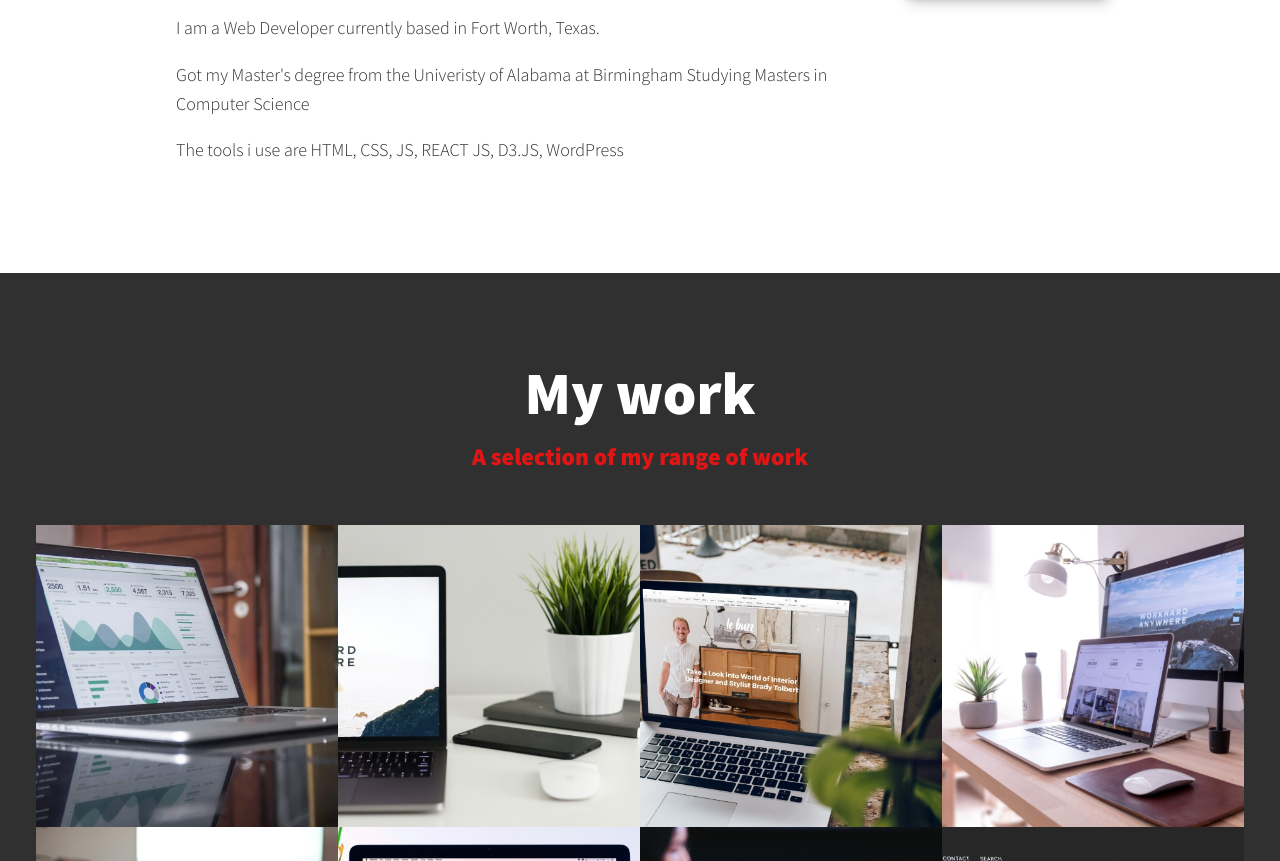
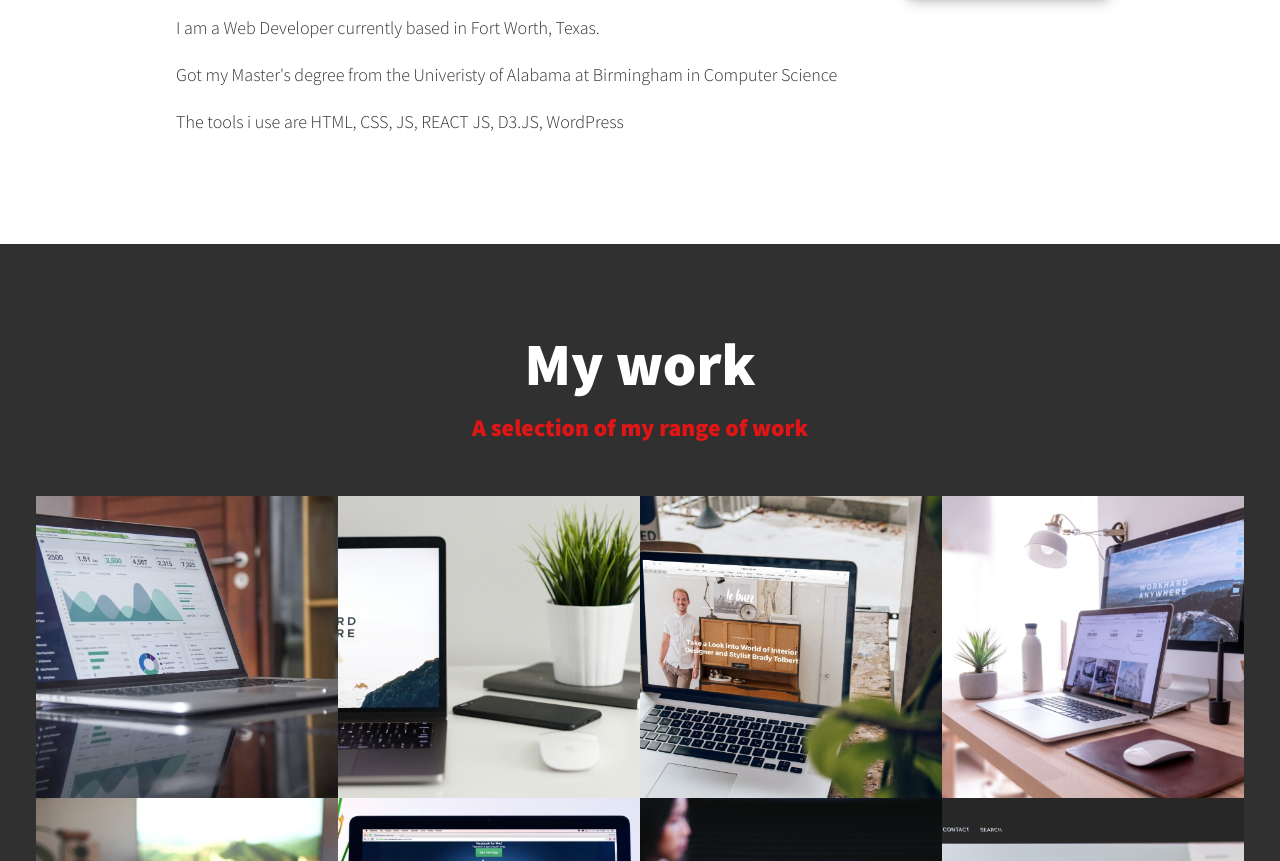
Before and after one commit to princedevc/portfolio, a plain HTML site: page index.html in a window 1280 px wide. Shown: the part 1490-2351 px from the top of the page. Drawn offline with nearby package versions, Linux system fonts and the light colour scheme.

Commit message:
Update index.html

```diff
--- a/index.html
+++ b/index.html
@@ -88,7 +88,7 @@
 
         <div class="about-me__body">
             <p>I am a  Web Developer currently based in Fort Worth, Texas.</p>
-            <p>Got my Master's degree from the Univeristy of Alabama at Birmingham Studying Masters in Computer Science</p>
+            <p>Got my Master's degree from the Univeristy of Alabama at Birmingham in Computer Science</p>
             <p>The tools i use are HTML, CSS, JS, REACT JS, D3.JS, WordPress </p>
         </div>
 
```
